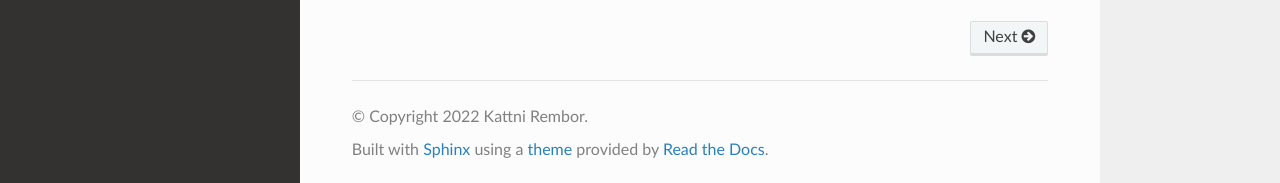
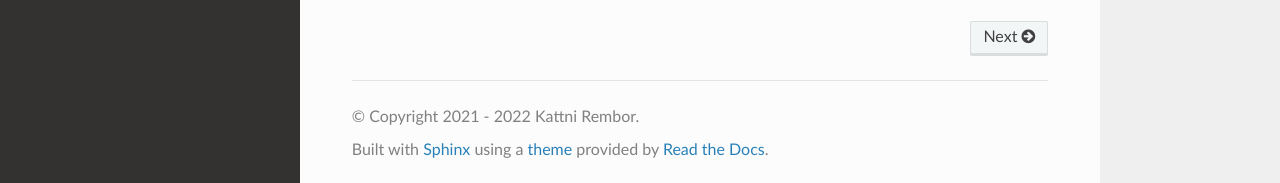
Before and after one commit to adafruit/Adafruit_CircuitPython_MacroPad, a Sphinx documentation site: the page built from docs/index.rst, in a window 1280 px wide and 900 px high, scrolled down 1923 px. Shown: the part 714-897 px from the top of the window. Built offline with Sphinx 7.4.7 and the Read the Docs theme 2.0.0, drawn with Linux system fonts in a browser that asks for light colours; some of the changed lines change nothing that is shown.

Commit message:
Use year duration range for copyright attribution

```diff
--- a/docs/conf.py
+++ b/docs/conf.py
@@ -63,8 +63,14 @@
 
 # General information about the project.
 project = "Adafruit CircuitPython MacroPad Library"
+creation_year = "2021"
 current_year = str(datetime.datetime.now().year)
-copyright = current_year + " Kattni Rembor"
+year_duration = (
+    current_year
+    if current_year == creation_year
+    else creation_year + " - " + current_year
+)
+copyright = year_duration + " Kattni Rembor"
 author = "Kattni Rembor"
 
 # The version info for the project you're documenting, acts as replacement for
```
